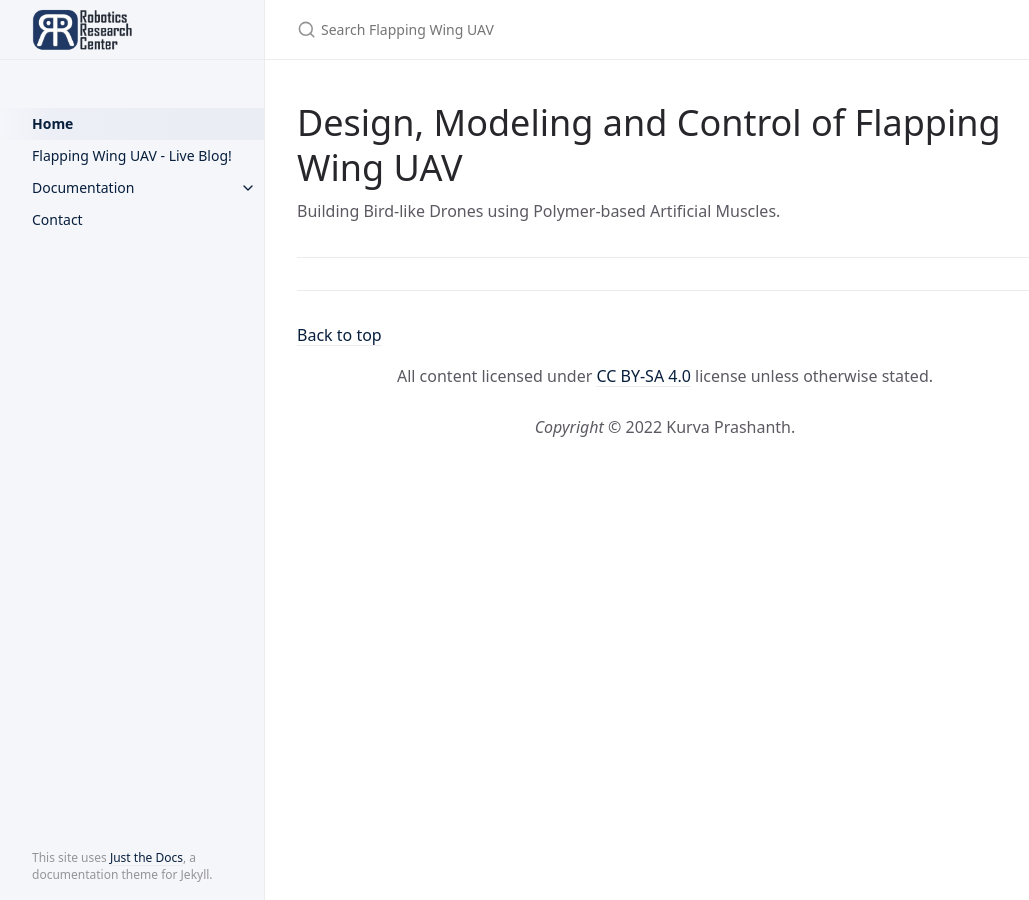
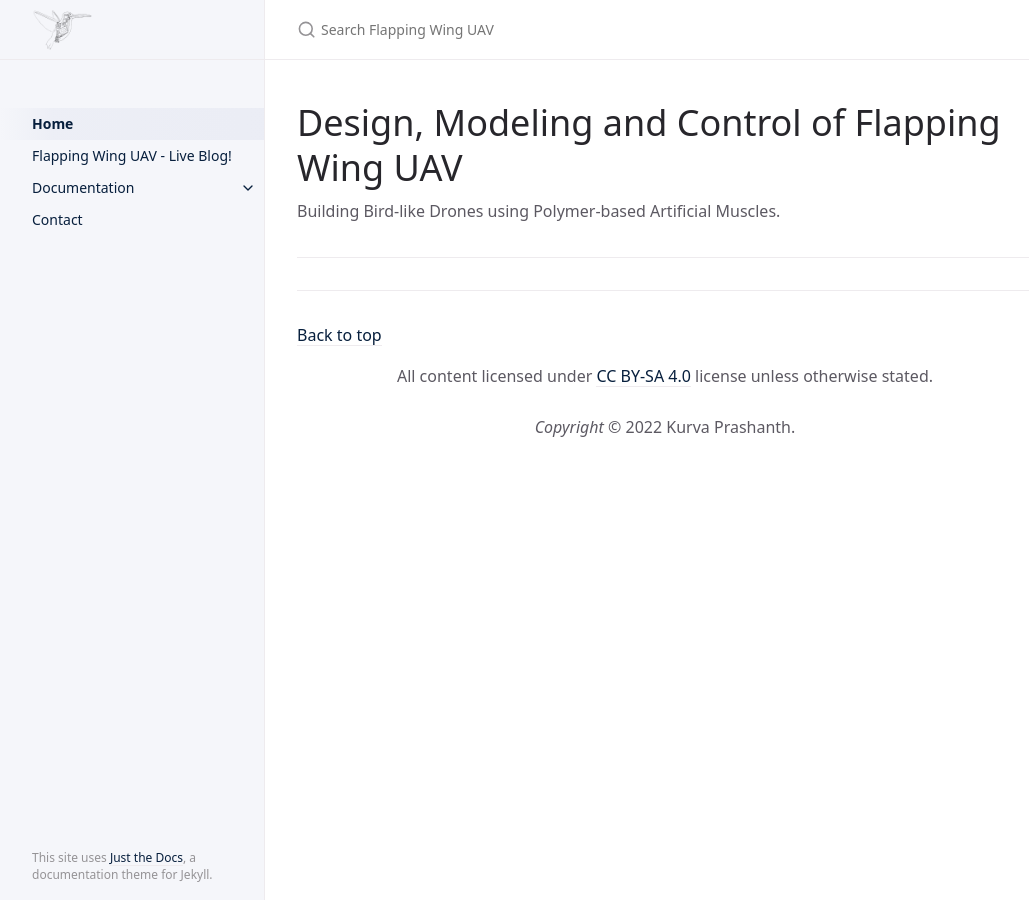
Before and after one commit to krvprashanth/flaping-wing-uav, a Jekyll site: the page built from index.md, in a window 1280 px wide. Shown: the whole page, without its empty margins (107-1136 px from the left). Built offline with Jekyll 4.4.1, drawn with Linux system fonts in a browser that asks for light colours.

```diff
--- a/_config.yml
+++ b/_config.yml
@@ -30,7 +30,7 @@ exclude: ["node_modules/", "*.gemspec", "*.gem", "Gemfile", "Gemfile.lock", "pac
 # include: ["docs/tests/"]
 
 # Set a path/url to a logo that will be displayed instead of the title
-logo: "/assets/images/rrc_logo.png"
+logo: "/assets/images/afwr.png"
 
 # Enable or disable the site search
 # Supports true (default) or false
```
Also changed, not shown: assets/images/afwr.png (added).
